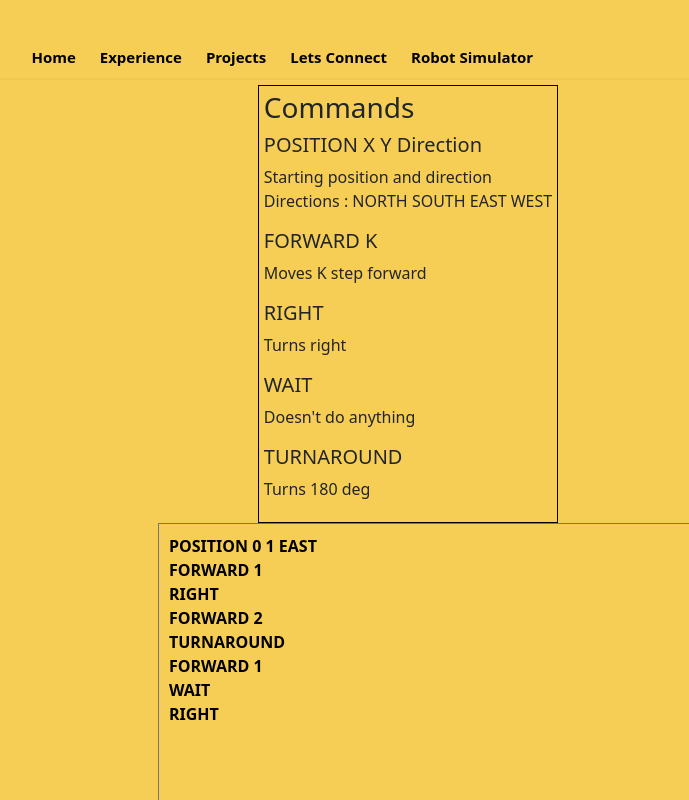
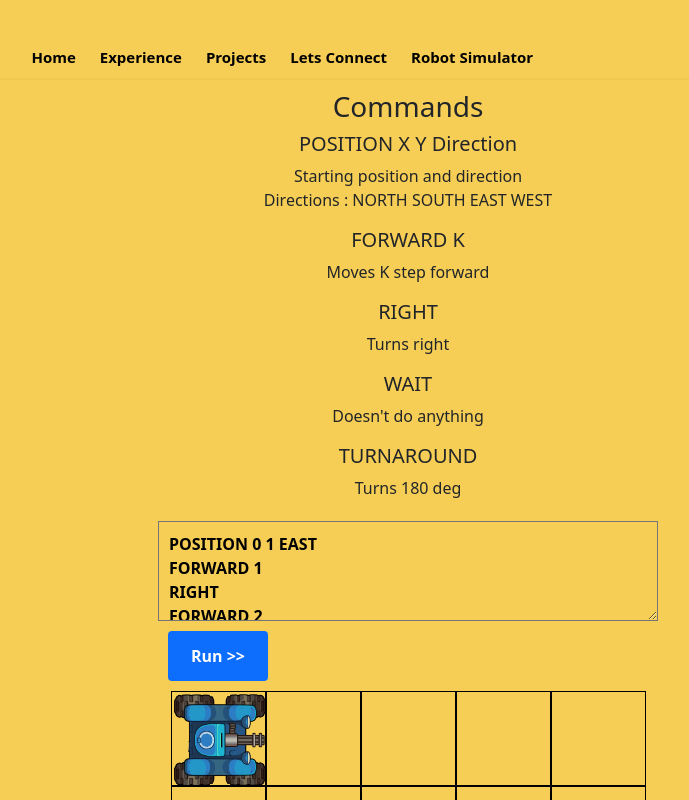
Before and after one commit to abbastriesgit/demos-frontend, a React (Create React App) app: page /demo/robot-simulator in a window 1280 px wide. Shown: the top 800 px of the page, without its empty margins (232-921 px from the left). Built offline with nearby package versions, Linux system fonts and the light colour scheme.

Commit message:
Minor changes

```diff
--- a/src/robot_simulation/cell.jsx
+++ b/src/robot_simulation/cell.jsx
@@ -18,7 +18,7 @@ function Cell({isMobile,rows,columns,state}) {
         style = {...style, opacity:'0'};
     const getWidth= ()=>{
         if(isMobile){
-            let w = window.innerWidth/columns - 5;
+            let w = Math.min(window.innerWidth,500)/columns - 5;
             console.log(w)
             return w+'px';
         }
@@ -28,7 +28,7 @@ function Cell({isMobile,rows,columns,state}) {
     }
     const getHeight= ()=>{
         if(isMobile){
-            let w = window.innerWidth/rows - 5;
+            let w = Math.min(window.innerWidth,500)/rows - 5;
             return w+'px';
         }
         let w = 500.0/rows;
@@ -36,7 +36,7 @@ function Cell({isMobile,rows,columns,state}) {
     }
     const getWidthImg= ()=>{
         if(isMobile){
-            let w = window.innerWidth/columns -8;
+            let w = Math.min(window.innerWidth,500)/columns -8;
             return w+'px';
         }
         let w = 450.0/columns;
@@ -44,7 +44,7 @@ function Cell({isMobile,rows,columns,state}) {
     }
     const getHeightImg= ()=>{
         if(isMobile){
-            let w = window.innerWidth/rows -8;
+            let w = Math.min(window.innerWidth,500)/rows -8;
             return w+'px';
         }
         let w = 450.0/rows;
--- a/src/robot_simulation/robot.css
+++ b/src/robot_simulation/robot.css
@@ -1,9 +1,7 @@
 .robot-main{
     background-color: #f7ce55;
-    min-height: 100vh;
+    /*min-height: 100vh;*/
     min-width: 100vw;
-    text-align: center;
-    justify-content: center;
     padding: 20px;
     display: flex;
     flex-wrap: wrap;
@@ -25,9 +23,8 @@
     justify-content: center;
     /*padding: 20px;*/
     display: flex;
-    flex-direction: row;
-    flex-wrap: wrap;
-    margin: auto;
+    flex-direction: column;
+    margin: 75px 10px auto auto;
     width: 50%;
     flex: 1;
 }
@@ -102,7 +99,7 @@
     width:100px;
     height: 50px;
     border: transparent;
-    color: wheat;
+    color: white;
     font-weight: bold ;
     margin: 10px;
 }
@@ -136,8 +133,8 @@
 }
 .textarea-mobile{
     background-color: #f7ce55;
-    width: 70vw;
-    height: 40vh;
+    width: 100%;
+    height: 100%;
     min-height: 100px;
     min-width:100px;
     /*text-align: center;*/
@@ -147,14 +144,15 @@
 }
 .info{
     text-align: left;
+    min-height: 500px;
+
+    padding: 10px;
     margin: auto;
-    min-height: 500px;
-    border: 1px solid black;
-    padding: 10px;
+    flex: 1;
 }
 .info-mobile{
-    text-align: left;
+    text-align: center;
+
+    padding: 5px;
     margin: auto;
-    border: 1px solid black;
-    padding: 5px;
 }
--- a/src/robot_simulation/robotSimulator.jsx
+++ b/src/robot_simulation/robotSimulator.jsx
@@ -19,7 +19,7 @@ function RobotSimulator() {
     const mode = 'BOUNDED';
     let [isPending,setIsPending] = useState(false);
     function IsMobile(){
-        return window.innerWidth < 1300;
+        return window.innerWidth < 1360;
 
     }
     let [isMobile,setIsMobile] = useState(IsMobile());
```
